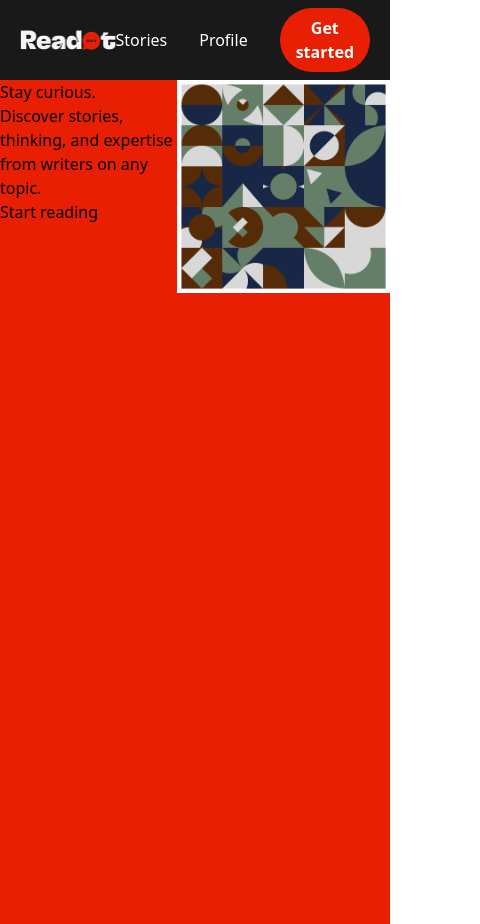
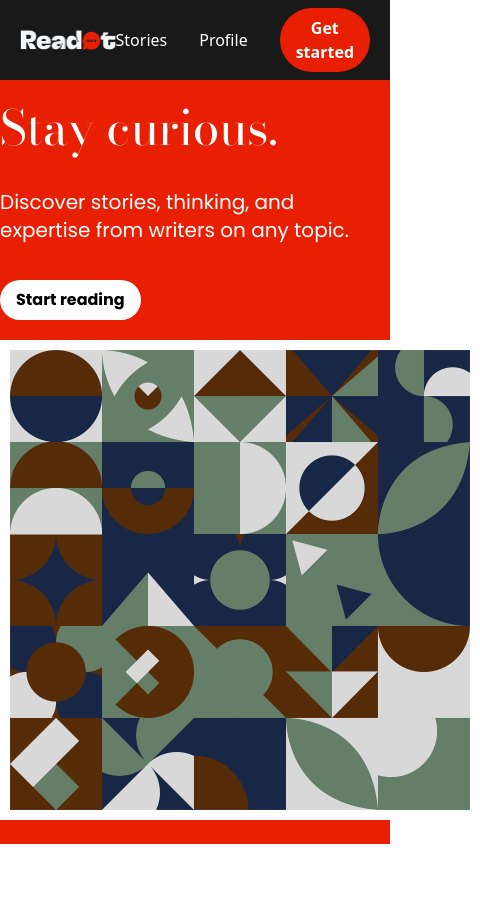
Before and after one commit to iamthanuj/readot---forum-web-app, a React (Vite) app in the folder frontend/: page / in a window 390 px wide. Shown: the whole page, 480 px wide, since content can reach past the window. After the commit the page ends 844 px from the top, so only its background shows below. Built offline with nearby package versions, Linux system fonts and the light colour scheme.

Commit message:
impro mobiles responsive

```diff
--- a/frontend/src/components/Header.jsx
+++ b/frontend/src/components/Header.jsx
@@ -12,7 +12,7 @@ function Header() {
   }
 
   return (
-    <div className="bg-mainColor flex justify-center items-center">
+    <div className="bg-mainColor flex justify-center items-center fixed left-0 right-0">
       <div className="container p-5 mx-auto h-[80px] flex items-center justify-between">
         {/* logo */}
         <div>
--- a/frontend/src/components/landingPage.jsx
+++ b/frontend/src/components/landingPage.jsx
@@ -1,17 +1,23 @@
 import landingImage from "../assets/landing.jpg";
 
-function landingPage() {
+function LandingPage() {
   return (
-    <div className="h-screen w-full bg-secendoryColor">
-      <div className="flex justify-between container mx-auto">
-        <div>
-          <h1>Stay curious.</h1>
-          <p>
+    <div className="h-screen w-full flex items-center justify-center bg-secendoryColor font-poppins">
+      <div className="flex flex-col gap-5 justify-between container mx-auto mt-[80px] md:flex-row">
+        <div className="flex flex-col justify-center gap-9">
+          <h1 className="text-5xl  md:text-8xl font-bodoni text-white">
+            Stay curious.
+          </h1>
+          <p className="text-white text-xl max-w-[700px]  md:text-3xl">
             Discover stories, thinking, and expertise from writers on any topic.
           </p>
-          <button>Start reading</button>
+          <div>
+            <button className="bg-white py-2 px-4 rounded-full font-bold ">
+              Start reading
+            </button>
+          </div>
         </div>
-        <div className="h-[600px] w-[600px]">
+        <div className="h-[480px] w-[480px] mx-auto md:h-[480px] md:w-[480px] md:mx-0">
           <img src={landingImage} alt="" />
         </div>
       </div>
@@ -19,4 +25,4 @@ function landingPage() {
   );
 }
 
-export default landingPage;
+export default LandingPage;
```
